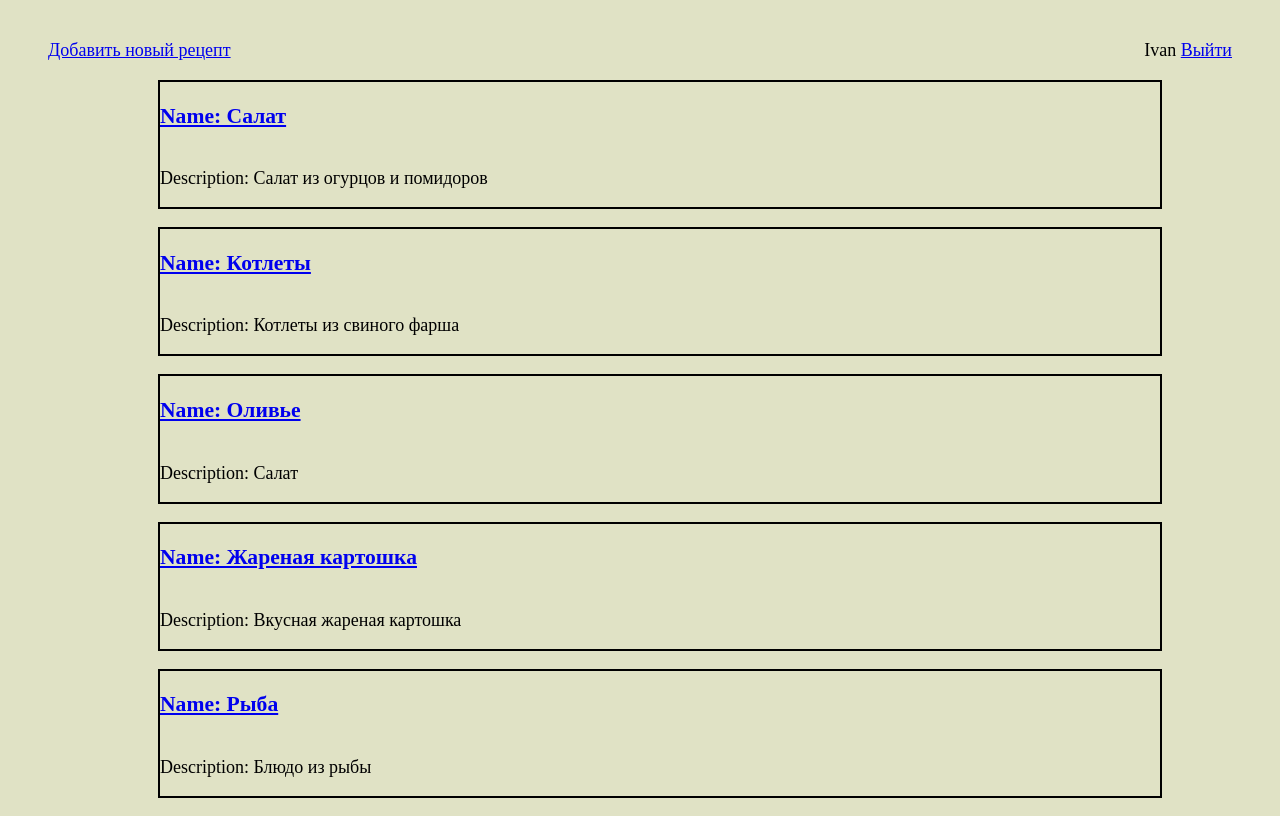
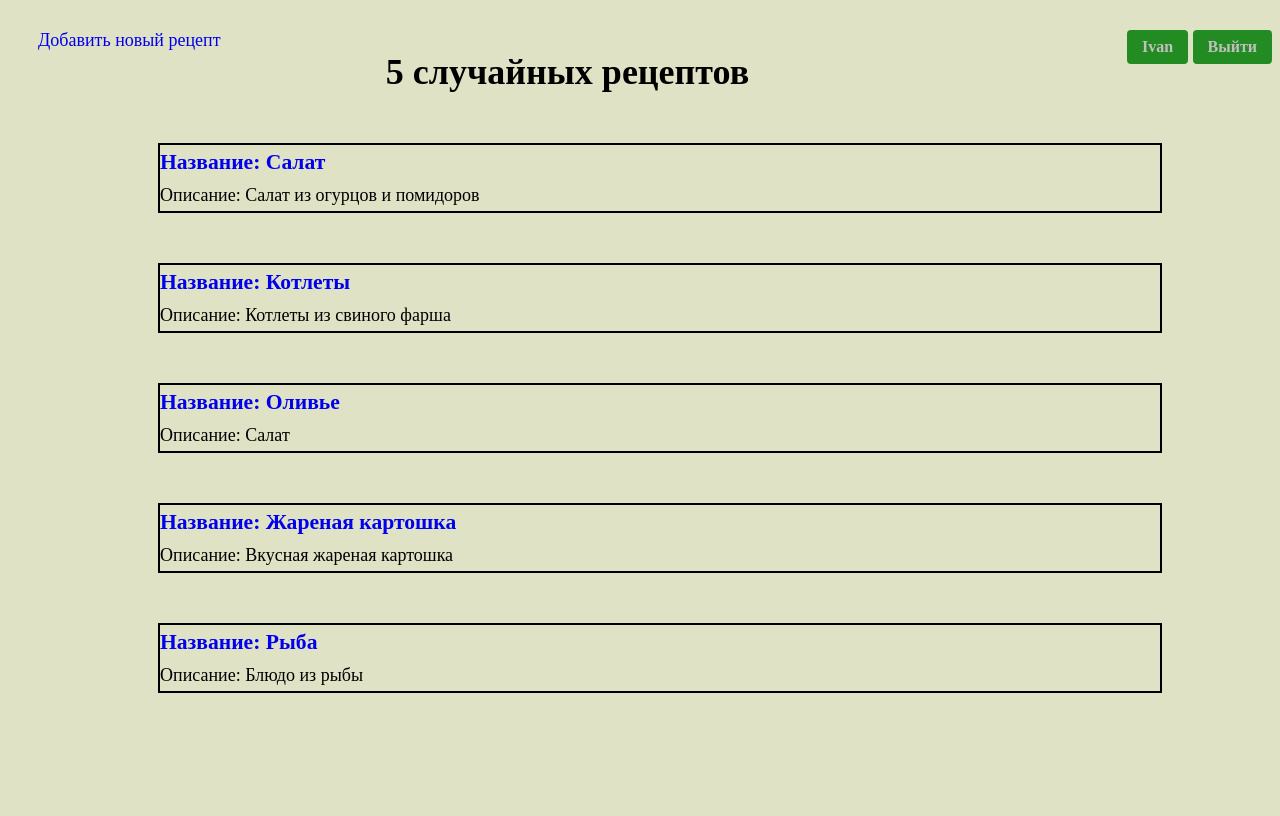
Before and after one commit to Karlan001/useful-scripts, a Django app: page /main/ in a window 1280 px wide. After the commit the page ends 693 px from the top, so only its background shows below. Run offline with Django 5.2, Linux system fonts and the light colour scheme; a user stored in the database is signed in; data comes from the database, SQL or seed files in the repository; both versions use the stored data as it was after the commit.

Commit message:
Завершение основной части проекта, осталось причесать

```diff
--- a/main/models.py
+++ b/main/models.py
@@ -9,12 +9,12 @@ class Person(models.Model):
 
 
 class Receipt(models.Model):
-    name = models.CharField(max_length=30)
-    description = models.TextField(blank=True)
-    cooking_steps = models.TextField()
-    cooking_time = models.TimeField(null=True)
-    image = models.ImageField(upload_to='main/static/img/', null=True, blank=True)
-    author = models.CharField(max_length=50, null=False)
+    name = models.CharField(max_length=30, verbose_name="Название")
+    description = models.TextField(blank=True, verbose_name="Описание")
+    cooking_steps = models.TextField(verbose_name="Шаги приготовления")
+    cooking_time = models.TimeField(null=True, verbose_name="Время приготовления")
+    image = models.ImageField(upload_to='main/static/img/', null=True, blank=True, verbose_name="Изображение")
+    author = models.CharField(max_length=50, null=False, verbose_name="Автор")
     user_created = models.ForeignKey(User, on_delete=models.CASCADE, blank=True)
 
     def __str__(self):
--- a/main/static/css/style.css
+++ b/main/static/css/style.css
@@ -9,15 +9,20 @@ img {
     width: 600px;
 }
 
+p {
+    margin: 5px 5px 5px 0px;
+}
+
+a {
+    text-decoration: none;
+}
+
 .border_block {
     height: 100%;
     display: flex;
     flex-direction: column;
     width: 1000px;
-    /*margin-left: auto;*/
-    /*margin-right: auto;*/
-    /*margin-top: auto;*/
-    margin: auto;
+    margin: 50px auto auto;
     border: solid black 2px;
 }
 
@@ -26,15 +31,35 @@ img {
     font-size: larger;
 }
 
-.user_info{
+.user_info {
     float: right;
 }
 
-.new_receipt{
+.new_receipt {
     float: left;
 }
 
-.menu{
-    padding: 10px;
+.menu {
     margin: 30px;
 }
+
+.btn {
+    padding: 8px 15px;
+    background-color: forestgreen;
+    color: silver;
+    text-decoration: none;
+    border: none;
+    border-radius: 4px;
+    font-weight: bold;
+    display: inline-block;
+    font-size: 16px;
+}
+
+.header {
+    height: 100%;
+    display: flex;
+    flex-direction: column;
+    align-items: center;
+    width: 1000px;
+    margin: 50px auto auto;
+}
--- a/main/templates/main/index.html
+++ b/main/templates/main/index.html
@@ -12,10 +12,8 @@
     <link rel="stylesheet" href="{% static 'css/style.css'%}" type="text/css">
 </head>
 <body>
+{% include "main/user-info.html" %}
     {% block body %}
-        {% for item in product %}
-        <li>{{ item }}</li>
-        {% endfor %}
     {% endblock %}
 </body>
 </html>
--- a/main/templates/main/main.html
+++ b/main/templates/main/main.html
@@ -5,22 +5,18 @@
 {% endblock %}
 {% block body %}
     <div class="menu">
-        <div class="user_info">{{ user }}
-            {% if user.is_authenticated %}
-            <a href="{% url "authentication:logout" %}">Выйти</a>
-        {% endif %}
-        </div>
         <div class="new_receipt">
             <a href="{% url "main:create_receipt" %}">Добавить новый рецепт</a>
         </div>
     </div>
+    <h1 class="header">5 случайных рецептов</h1>
     {% for item in receipts %}
-            <ul>
-                <div class="border_block">
-                    <p class="bold_name" ><a href="{% url "main:receipt_details" pk=item.pk %}">
-                        Name: {{ item.name }}</a></p>
-                    <p>Description: {{ item.description }}</p>
-                </div>
-            </ul>
+        <ul>
+            <div class="border_block">
+                <p class="bold_name"><a href="{% url "main:receipt_details" pk=item.pk %}">
+                    Название: {{ item.name }}</a></p>
+                <p>Описание: {{ item.description }}</p>
+            </div>
+        </ul>
     {% endfor %}
 {% endblock %}
--- a/main/templates/main/receipt-details.html
+++ b/main/templates/main/receipt-details.html
@@ -4,8 +4,8 @@
 {% endblock %}
 {% block body %}
     <h1>Подробная информация о рецепте {{ receipts.name }}</h1>
+    <div><a href="{% url "main:home_page" %}">Все рецепты</a></div>
     <div><a href="{% url "main:update_receipt" pk=object.pk %}">Изменить рецепт</a></div>
-    <div><a href="{% url "main:home_page" %}">Все рецепты</a></div>
     <div class="border_block">
         <div>
             Название рецепта: {{ receipts.name }}
--- a/main/templates/main/receipt_form.html
+++ b/main/templates/main/receipt_form.html
@@ -17,6 +17,6 @@
             </form>
         </div>
     {% else %}
-        <h1>Для добавления рецепта необходимо <a href="{% url "authentication:login" %}">авторизоваться</a></h1>
+        <h1>Для добавления рецепта необходимо авторизоваться</h1>
     {% endif %}
 {% endblock %}
--- /dev/null
+++ b/main/templates/main/user-info.html
@@ -0,0 +1,10 @@
+<nav>
+    <div class="user_info">
+        {% if user.is_authenticated %}
+                    <a href="{% url "main:profile" %}" class="btn">{{ user }}</a>
+                    <a href="{% url "authentication:logout" %}" class="btn">Выйти</a>
+                {% else %}
+                    <button><a href="{% url "authentication:login" %}">Авторизоваться</a></button>
+            {% endif %}
+    </div>
+</nav>
--- a/main/urls.py
+++ b/main/urls.py
@@ -1,11 +1,12 @@
 from django.urls import path, include
-from .views import HomePageView, UpdateReceiptView, DetailReceiptDetailsView, CreateReceiptView
+from .views import HomePageView, UpdateReceiptView, DetailReceiptDetailsView, CreateReceiptView, ProfilePageView
 
 app_name = 'main'
 
 urlpatterns = [
     path('', HomePageView.as_view(), name='home_page'),
+    path('profile/', ProfilePageView.as_view(), name='profile'),
     path("receipt_details/<int:pk>", DetailReceiptDetailsView.as_view(), name="receipt_details"),
     path('create-receipt/', CreateReceiptView.as_view(), name="create_receipt"),
-    path('create-receipt/<int:pk>/update', UpdateReceiptView.as_view(), name="update_receipt"),
+    path('update-receipt/<int:pk>/update', UpdateReceiptView.as_view(), name="update_receipt"),
 ]
--- a/main/views.py
+++ b/main/views.py
@@ -4,25 +4,26 @@ from django.http import HttpRequest
 from django.shortcuts import render, reverse, redirect
 from django.urls import reverse_lazy
 from django.views.generic import ListView, CreateView, UpdateView
-from django.views.generic.detail import DetailView, View
+from django.views.generic.detail import DetailView
 from .models import Receipt
-from .forms import CreateReceiptForm
 
 
 # Create your views here.
-
-# def main(request: HttpRequest): Пока не используется
-#     recipes = ['Плов', 'Рыба', 'Шаурма']
-#     context = {
-#         'product': recipes,
-#     }
-#     return render(request, 'main/index.html', context=context)
 
 class HomePageView(ListView):
     template_name = "main/main.html"
     queryset = Receipt.objects.order_by("?")[:5]
     # model = Receipt
     context_object_name = "receipts"
+
+
+class ProfilePageView(ListView):
+
+    def get(self, request: HttpRequest):
+        context = {
+            "profile_receipt": Receipt.objects.filter(user_created_id=self.request.user.id).all()
+        }
+        return render(request, "main/profile-receipts-list.html", context=context)
 
 
 class DetailReceiptDetailsView(DetailView):
@@ -48,32 +49,14 @@ class UpdateReceiptView(UpdateView):
     model = Receipt
     fields = "name", "description", "cooking_steps", "image", "author", "cooking_time"
     success_url = reverse_lazy("main:receipt_details")
-    template_name_suffix = "_update_form"
 
     def get_success_url(self):
         return reverse("main:receipt_details", kwargs={"pk": self.object.pk})
 
-    def is_valid(self, form):
+    def is_valid(self):
         self.save()
         url = reverse("main:home_page")
         image = self.cleaned_data['image']
         fs = FileSystemStorage()
         fs.save(image.name, image)
         return redirect(url)
-
-# def create_receipt(requests: HttpRequest):
-#     if requests.method == "POST":
-#         form = CreateReceiptForm(requests.POST, requests.FILES)
-#         if form.is_valid():
-#             form.save()
-#             url = reverse("main:home_page")
-#             image = form.cleaned_data['image']
-#             fs = FileSystemStorage()
-#             fs.save(image.name, image)
-#             return redirect(url)
-#     else:
-#         form = CreateReceiptForm()
-#     context = {
-#         "form": form,
-#     }
-#     return render(requests, "main/create-receipt.html", context=context)
--- a/reciepts/settings.py
+++ b/reciepts/settings.py
@@ -107,7 +107,7 @@ AUTH_PASSWORD_VALIDATORS = [
 # Internationalization
 # https://docs.djangoproject.com/en/5.0/topics/i18n/
 
-LANGUAGE_CODE = 'en-us'
+LANGUAGE_CODE = 'ru'
 
 TIME_ZONE = 'UTC'
 
```
Also changed, not shown: authentication/templates/auth/authorization.html (+12 -4 lines), main/forms.py (+0 -19 lines), main/templates/main/profile-receipts-list.html (added, +41 -0 lines), db.sqlite3, main/migrations/0011_alter_receipt_name.py (added), main/migrations/0012_alter_receipt_author_alter_receipt_cooking_steps_and_more.py (added).
